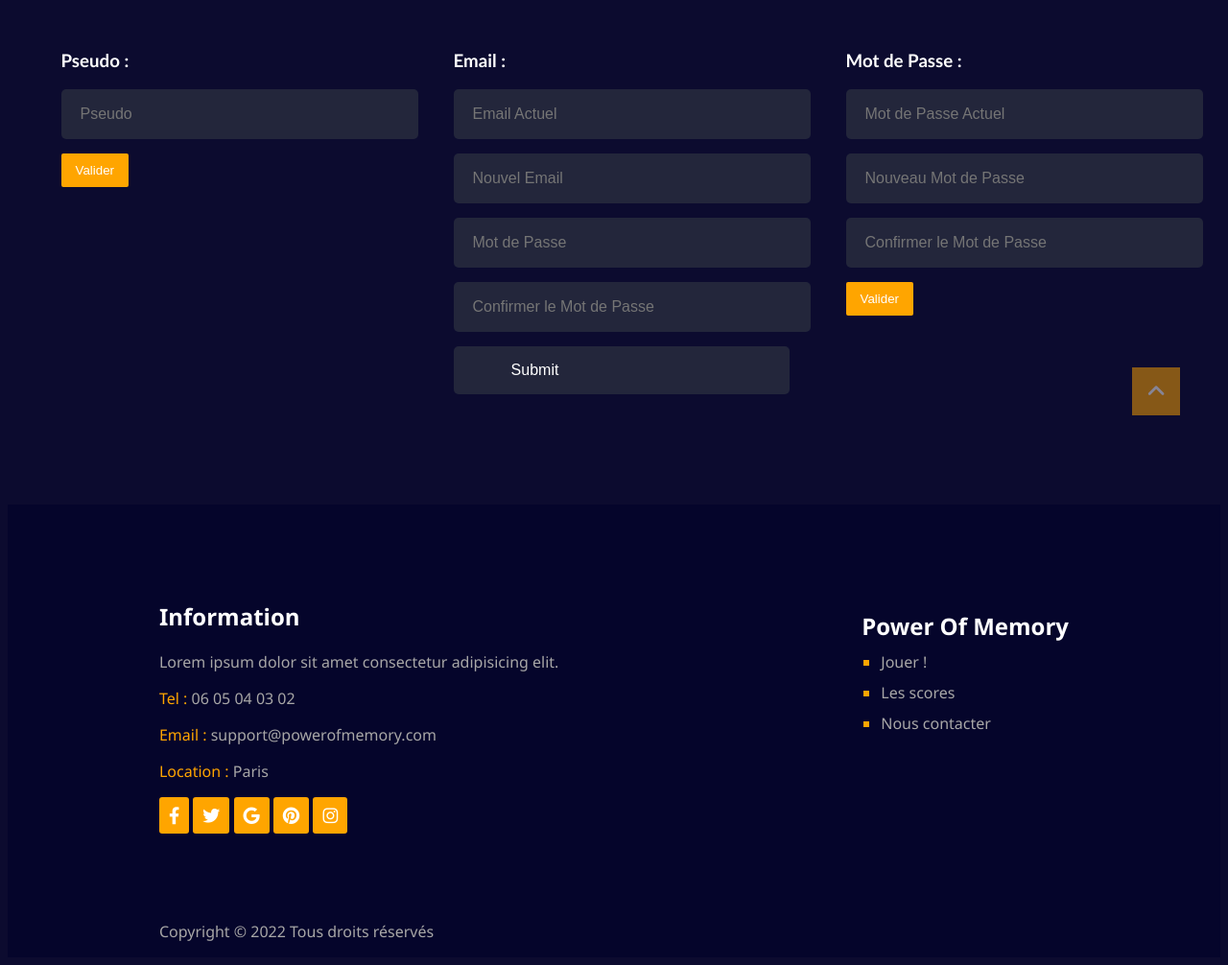
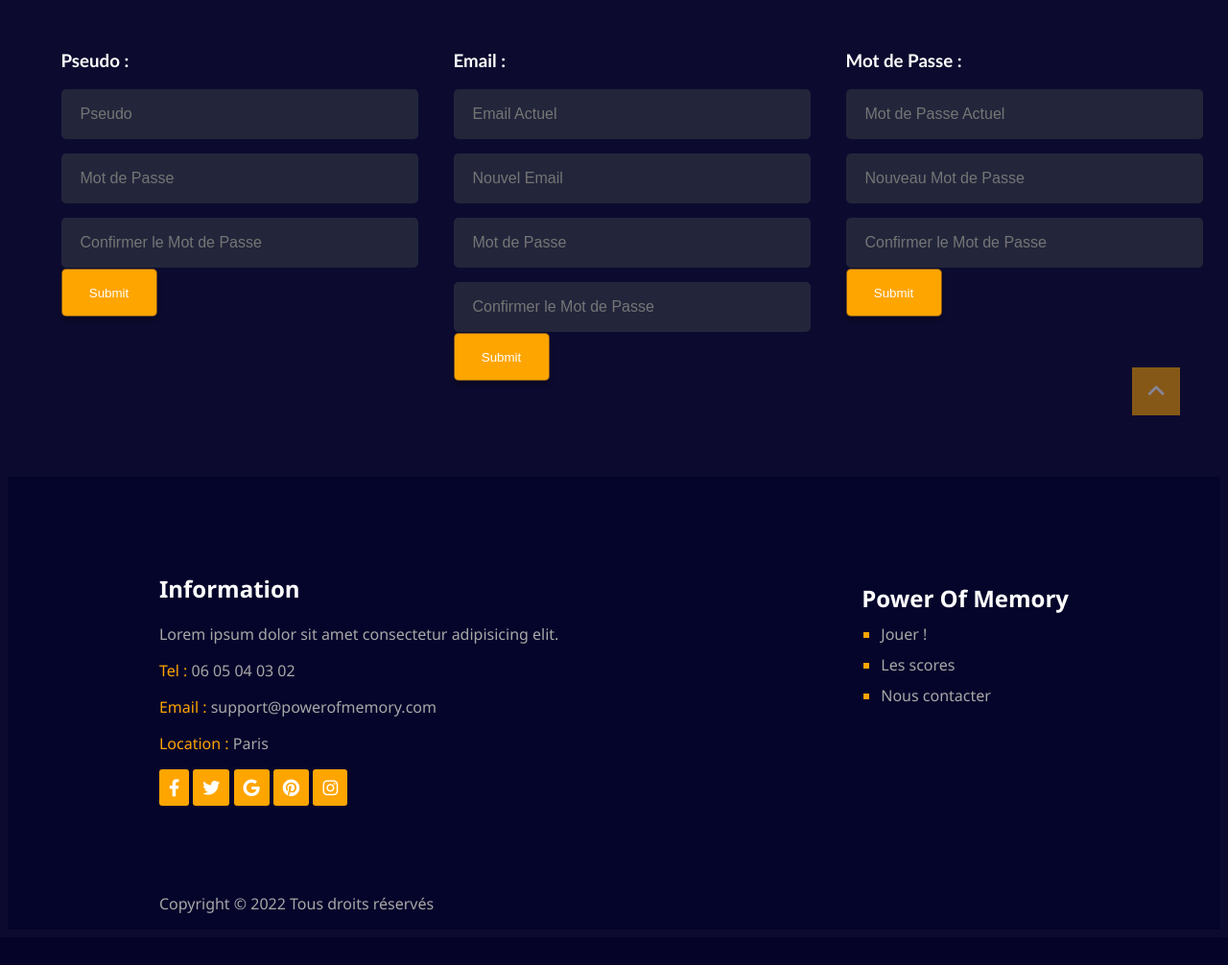
Before and after one commit to DONNAES/Puissance4, a PHP site: page /myaccount.php in a window 1280 px wide. Shown: the part 327-1333 px from the top of the page at 96% size. After the commit the page ends 1279 px from the top, so only its background shows below. Run offline with PHP 8.4, Linux system fonts and the light colour scheme.

Commit message:
Update lucas

```diff
--- a/Web/assets/css/myaccount.css
+++ b/Web/assets/css/myaccount.css
@@ -54,7 +54,7 @@ html{
     margin-bottom: 3%;
 }
 
-input{
+.zone{
     width: 100%;
     margin-bottom: 15px;
     border-radius: 5px;
@@ -70,14 +70,18 @@ input{
     color: white;
 }
 .button{
-    padding-right: 200px;
+    width: 100px;
+    height: 50px;
+    background: orange;
+    border: rgba(0, 0, 50, 0.5) solid 1px;
+    border-radius: 5px;
+    box-shadow: 0px 4px 4px 0px rgba(0,0,0,0.25);
+    color: white;
+    margin-top: -15%;
 }
-button{
-    border: none;
-    background-color: orange;
-    color: white;
-    padding: 10px 15px;
-    border-radius: 2px;
+.usernameform{
+    display: flex;
+    flex-flow: column wrap;
 }
 .emailform{
     display: flex;
--- a/Web/assets/css/register.css
+++ b/Web/assets/css/register.css
@@ -118,6 +118,7 @@ form {
     box-shadow: 0px 4px 4px 0px rgba(0,0,0,0.25);
     color: white;
     margin-top: -19%;
+    padding-left: -20px !important;
 }
 
 .connexion{
--- a/Web/assets/js/passwordmeter.js
+++ b/Web/assets/js/passwordmeter.js
@@ -27,6 +27,9 @@ function checkStrength(password) {
         strength += 1;
         }
 
+    if (password.length > 12) {
+        strength += 1;
+        }
     // If value is less than 2
     if (strength < 2) {
         passwordStrength.classList.remove('progress-bar-warning');
@@ -38,7 +41,7 @@ function checkStrength(password) {
         passwordStrength.classList.remove('progress-bar-danger');
         passwordStrength.classList.add('progress-bar-warning');
         passwordStrength.style = 'width: 60%';
-    } else if (strength == 4) {
+    } else if (strength == 5) {
         passwordStrength.classList.remove('progress-bar-warning');
         passwordStrength.classList.remove('progress-bar-danger');
         passwordStrength.classList.add('progress-bar-success');
--- a/Web/myaccount.php
+++ b/Web/myaccount.php
@@ -15,7 +15,7 @@
     </head>
     <body>
         <?php
-            if (isset($_POST))
+            if (isset($_POST['reg_email']))
             {
                 if (isset($_POST['email']) AND isset($_POST['newmail']) AND isset($_POST['password']) AND isset($_POST['confirmpassword']))
                 {
@@ -59,32 +59,17 @@
         </section>
         <section class="userinfo">
             <form action="<?php echo $_SERVER['PHP_SELF'];?>" method="post"></form>
-            <section class="username">
+            <section class="usernameform">
                 <h3>Pseudo : </h3>
             <!--request username database-->
                 <!--Username-->
-                        <input type="username"
+                <input class="zone" type="username"
                     name="username"
                     id="userNameInput"
                     placeholder="Pseudo"
                     spellcheck="false"
                     autocomplete="off">
-                <div class="userbutton">
-                    <button type="button" >Valider</button>
-                </div>
-            </section>
-            <section class="emailform"> <!--Email-->
-                <h3>Email : </h3>
-                <input type="email"
-                name="email"
-                id="emailInput"
-                placeholder="Email Actuel">
-                <input type="email"
-                name="newmail"
-                id="email"
-                autocomplete="off"
-                placeholder="Nouvel Email">
-                <input type="password"
+                <input class="zone" type="password"
                     name="password"
                     id="pass"
                     placeholder="Mot de Passe"
@@ -93,7 +78,42 @@
                     minlength="8"
                     maxlength="16"
                     required>
-                <input type="password"
+                <input class="zone" type="password"
+                    name="confirmpassword"
+                    id="pass"
+                    placeholder="Confirmer le Mot de Passe"
+                    autocomplete="off"
+                    spellcheck="false"
+                    minlength="8"
+                    maxlength="16"
+                    required>
+                <div class="userbutton">
+                <input class="button"
+                    type="submit"
+                    name="reg_user"
+                    placeholder="change_mail">                </div>
+            </section>
+            <section class="emailform"> <!--Email-->
+                <h3>Email : </h3>
+                <input class="zone" type="email"
+                    name="email"
+                    id="emailInput"
+                    placeholder="Email Actuel">
+                <input class="zone" type="email"
+                    name="newmail"
+                    id="email"
+                    autocomplete="off"
+                    placeholder="Nouvel Email">
+                <input class="zone" type="password"
+                    name="password"
+                    id="pass"
+                    placeholder="Mot de Passe"
+                    autocomplete="off"
+                    spellcheck="false"
+                    minlength="8"
+                    maxlength="16"
+                    required>
+                <input class="zone" type="password"
                     name="confirmpassword"
                     id="pass"
                     placeholder="Confirmer le Mot de Passe"
@@ -105,13 +125,13 @@
                 <div class="button_email">
                 <input class="button"
                     type="submit"
-                    name="reg_user"
+                    name="reg_email"
                     placeholder="change_mail">
                 </div>
             </section>
             <section class="passform"> <!--Password-->
                 <h3>Mot de Passe :</h3>
-                <input type="password"
+                <input class="zone" type="password"
                     name="password"
                     id="pass"
                     placeholder="Mot de Passe Actuel"
@@ -120,7 +140,7 @@
                     autocomplete="off"
                     spellcheck="false"
                     required>
-                <input type="password"
+                <input class="zone" type="password"
                     name="password"
                     id="pass"
                     placeholder="Nouveau Mot de Passe"
@@ -129,7 +149,7 @@
                     minlength="8"
                     maxlength="16"
                     required>
-                <input type="password"
+                <input class="zone" type="password"
                     name="password"
                     id="pass"
                     placeholder="Confirmer le Mot de Passe"
@@ -139,7 +159,10 @@
                     maxlength="16"
                     required>
                 <div class="button_pass">
-                    <button type="button">Valider</button>
+                <input class="button"
+                    type="submit"
+                    name="reg_pass"
+                    placeholder="change_mail">
                 </div>
             </section>
             </form>
```
Lines whose indentation alone changed are shown as unchanged.
